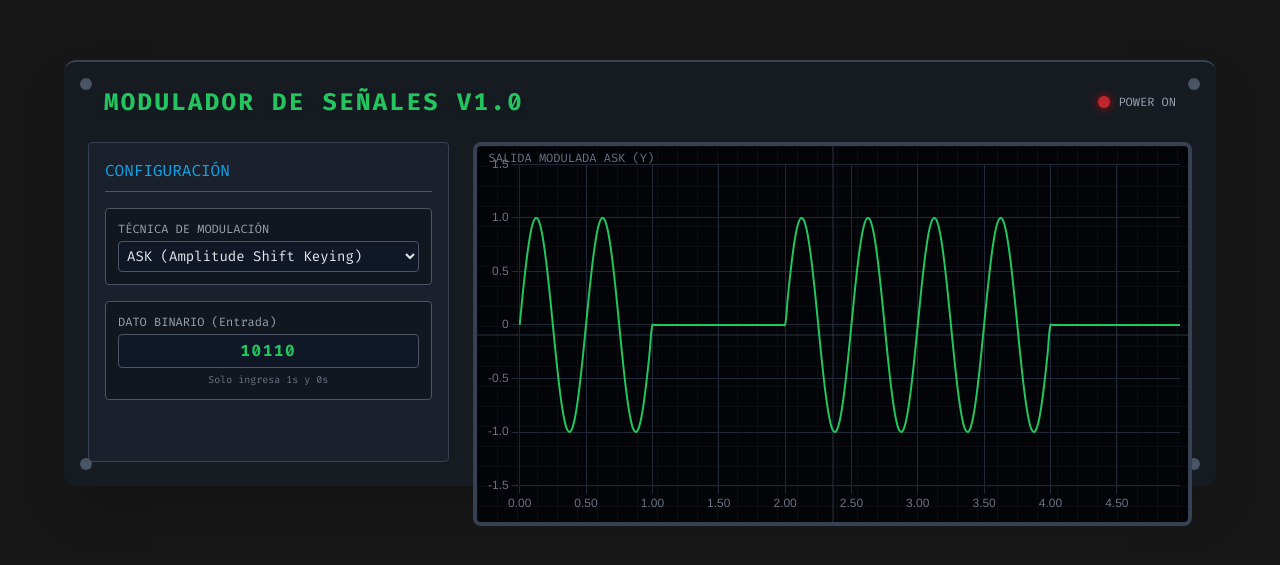
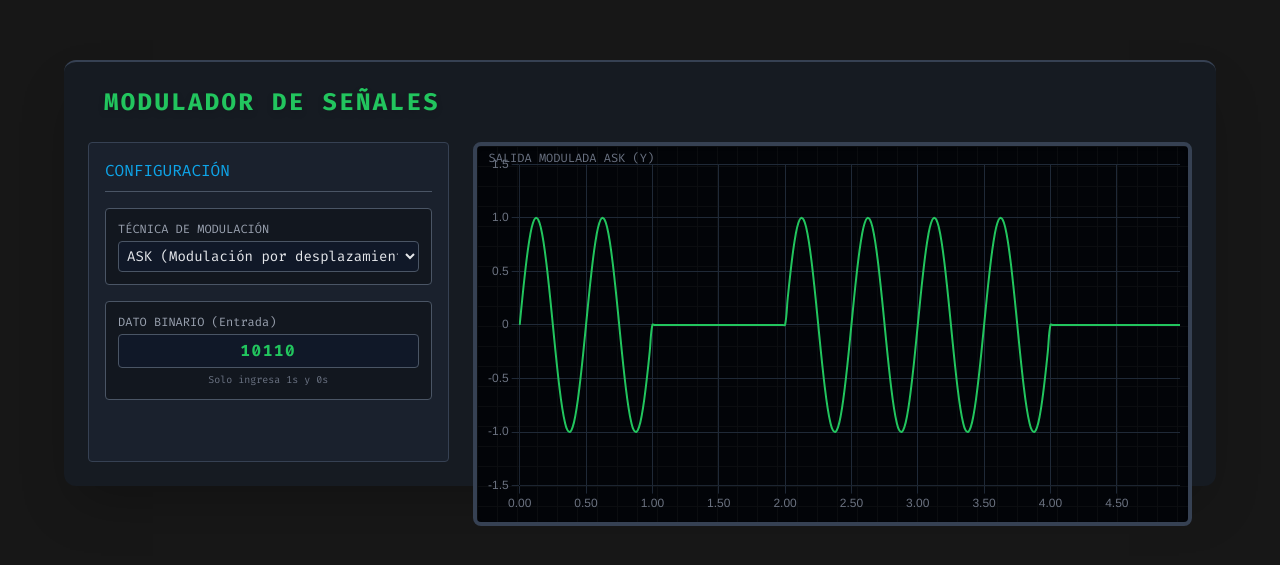
Before and after one commit to zdenc0de/proyecto-td, a React (Vite) app: page / in a window 1280 px wide. Shown: the part 127-692 px from the top of the page. Built offline with nearby package versions, Linux system fonts and the light colour scheme.

Commit message:
cambios en la interfaz

```diff
--- a/src/components/Layout/OscilloscopeCase.jsx
+++ b/src/components/Layout/OscilloscopeCase.jsx
@@ -6,20 +6,12 @@ const OscilloscopeCase = ({ children, title = "LABORATORIO DE TRANSMISIÓN" }) =
       {/* La caja metálica */}
       <div className="w-full max-w-6xl bg-osci-panel border-t-2 border-gray-700 rounded-xl shadow-2xl p-6 relative">
 
-        {/* Tornillos decorativos (esquinas) */}
-        <div className="absolute top-4 left-4 w-3 h-3 rounded-full bg-gray-600 shadow-inner"></div>
-        <div className="absolute top-4 right-4 w-3 h-3 rounded-full bg-gray-600 shadow-inner"></div>
-        <div className="absolute bottom-4 left-4 w-3 h-3 rounded-full bg-gray-600 shadow-inner"></div>
-        <div className="absolute bottom-4 right-4 w-3 h-3 rounded-full bg-gray-600 shadow-inner"></div>
-
         {/* Encabezado del aparato */}
         <div className="flex justify-between items-center mb-6 px-4">
           <h1 className="text-osci-primary text-2xl font-bold tracking-widest uppercase drop-shadow-md">
             {title}
           </h1>
           <div className="flex items-center gap-2">
-            <div className="w-3 h-3 bg-red-500 rounded-full animate-pulse shadow-[0_0_8px_red]"></div>
-            <span className="text-xs text-gray-400">POWER ON</span>
           </div>
         </div>
 
--- a/src/components/Layout/ScreenGrid.jsx
+++ b/src/components/Layout/ScreenGrid.jsx
@@ -11,10 +11,6 @@ const ScreenGrid = ({ children }) => {
            }}
       ></div>
 
-      {/* Línea central horizontal y vertical más marcadas */}
-      <div className="absolute top-1/2 left-0 w-full h-0.5 bg-gray-600 opacity-30 pointer-events-none"></div>
-      <div className="absolute left-1/2 top-0 h-full w-0.5 bg-gray-600 opacity-30 pointer-events-none"></div>
-
       {/* Contenido (aquí irán las gráficas) */}
       <div className="relative z-10 w-full h-full flex items-center justify-center">
         {children}
--- a/src/pages/LabDashboard.jsx
+++ b/src/pages/LabDashboard.jsx
@@ -1,8 +1,8 @@
 import React, { useState } from 'react';
 import OscilloscopeCase from '../components/Layout/OscilloscopeCase';
 import ScreenGrid from '../components/Layout/ScreenGrid';
-import SignalChart from '../components/Graphs/SignalChart'; // <--- Nuevo
-import { useSignalGenerator } from '../hooks/useSignalGenerator'; // <--- Nuevo
+import SignalChart from '../components/Graphs/SignalChart';
+import { useSignalGenerator } from '../hooks/useSignalGenerator';
 
 const LabDashboard = () => {
   // Estado para guardar lo que escribe el usuario
@@ -12,18 +12,18 @@ const LabDashboard = () => {
   const { labels, points } = useSignalGenerator(binaryInput);
 
   return (
-    <OscilloscopeCase title="MODULADOR DE SEÑALES v1.0">
+    <OscilloscopeCase title="MODULADOR DE SEÑALES">
 
       {/* Lado Izquierdo: Controles */}
       <div className="w-full lg:w-1/3 bg-gray-800/50 p-4 rounded border border-gray-700">
         <h2 className="text-osci-secondary mb-4 border-b border-gray-600 pb-2">CONFIGURACIÓN</h2>
 
         <div className="space-y-4">
-           {/* Selector de Tipo (Por ahora decorativo) */}
+           {/* Selector de Tipo */}
            <div className="bg-black/30 p-3 rounded border border-gray-600">
               <label className="block text-gray-400 text-xs mb-1">TÉCNICA DE MODULACIÓN</label>
               <select className="w-full bg-gray-900 text-osci-text border border-gray-600 rounded p-1 text-sm focus:outline-none focus:border-osci-primary">
-                  <option>ASK (Amplitude Shift Keying)</option>
+                  <option>ASK (Modulación por desplazamiento de amplitud)</option>
                   <option disabled>FSK (Próximamente...)</option>
               </select>
            </div>
```
